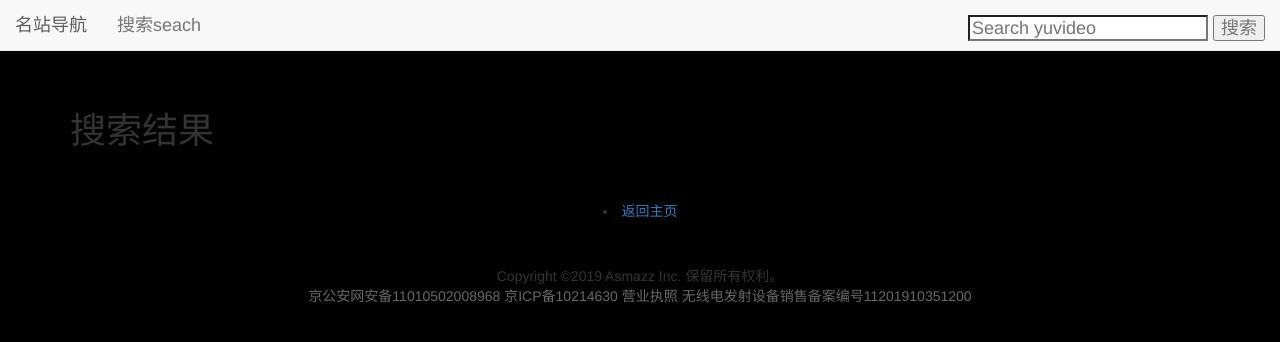
After one commit to z1z22/mydjango, a Django app: template media/templates/yuvideo/search_title.html in a window 1280 px wide. The commit adds this page. Shown: the top 342 px of the page. Run offline with Django 3.2, Linux system fonts and the light colour scheme; the template is opened without the code that fills it, so the values that code supplies are empty; some libraries are stand-ins or nearby versions.

Commit message:
add search

```diff
--- /dev/null
+++ b/media/templates/yuvideo/search_title.html
@@ -0,0 +1,48 @@
+{% extends 'yuvideo/viewpages.html' %}
+{% comment %} 继承了viewpages.html {% endcomment %}
+{% block tag %}
+<a class="navbar-brand" href="{% url "yuvideo:main" %}">名站导航</a>
+<a class="navbar-brand" href="#">搜索seach</a>
+{% endblock tag %}
+
+
+{% block mainbody %}
+<tbody>
+    <h1>搜索结果</h1>
+    {% for title in titles %}
+    <td>
+        <dl>
+            <dt><a href="{% url "yuvideo:video" title.videotag_id title.id %}" "target="_blank">{{title.videoname}}</a>
+        </dl>
+    </td>
+    {% endfor %}
+</tbody>
+<p>{{error_msg}}</p>
+{% endblock %}
+
+{% block pages %}
+<br><br>
+<li class="step-links">
+    <a class='active' href="{% url "yuvideo:main" %}">返回主页</a>
+</li>
+<div class="container">
+    {% comment %} <div class="pagination center aligned menu"> {% endcomment %}
+        <ul class="pagination">
+
+            {% if titles.has_previous %}
+            <li><a href="?page={{titles.previous_page_number}}">上一页</a></li>
+            {% endif %}
+            {% for page_num in titles.paginator.page_range %}
+
+            {% if page_num == titles.number %}
+            <li class="active"><span>{{ page_num }}</span></li>
+            {% else %}
+            <li><a href="?page={{ page_num }}">{{ page_num }}</a></li>
+            {% endif %}
+            {% endfor %}
+            {% if titles.has_next %}
+            <li><a href="?page={{titles.next_page_number}}">下一页</a></li>
+            {% endif %}
+        </ul>
+    </div>
+{% endblock pages %}
--- a/media/templates/yuvideo/viewpages.html
+++ b/media/templates/yuvideo/viewpages.html
@@ -24,6 +24,13 @@
 <body style="background-color:#000000;">
   <!-- Static navbar导航栏 -->
   <nav class="navbar navbar-default navbar-static-top">
+        <div style="float:right">
+          <form class="navbar-brand" role="search" method="get" id="searchform" action="{% url 'yuvideo:search' %}">
+            {% csrf_token %}
+            <input type="search" name="q" placeholder="Search yuvideo" required>
+            <button type="submit"><span class="ion-ios-search-strong">搜索</span></button>
+          </form>
+        </div>
 
     {% block tag %}
     <li>picture</li>
--- a/media/yuvideo/urls.py
+++ b/media/yuvideo/urls.py
@@ -5,5 +5,5 @@ urlpatterns = [
     path('', views.tag,name='main' ),
     path('<int:tagid>/', views.title, name="urltitle"),
     path('<int:tagid>/<int:videoid>/', views.video, name="video"),
-
+    path('search/', views.search, name="search"),
 ]
```
Also changed, not shown: media/templates/yuvideo/error.html (added, +15 -0 lines), media/yuvideo/views.py (+16 -0 lines).
